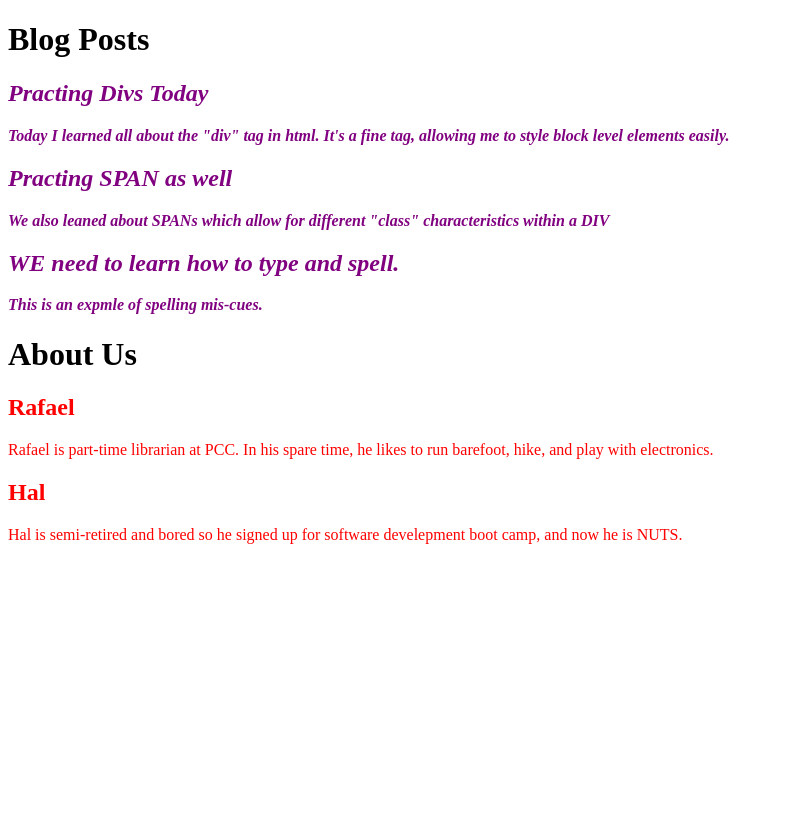
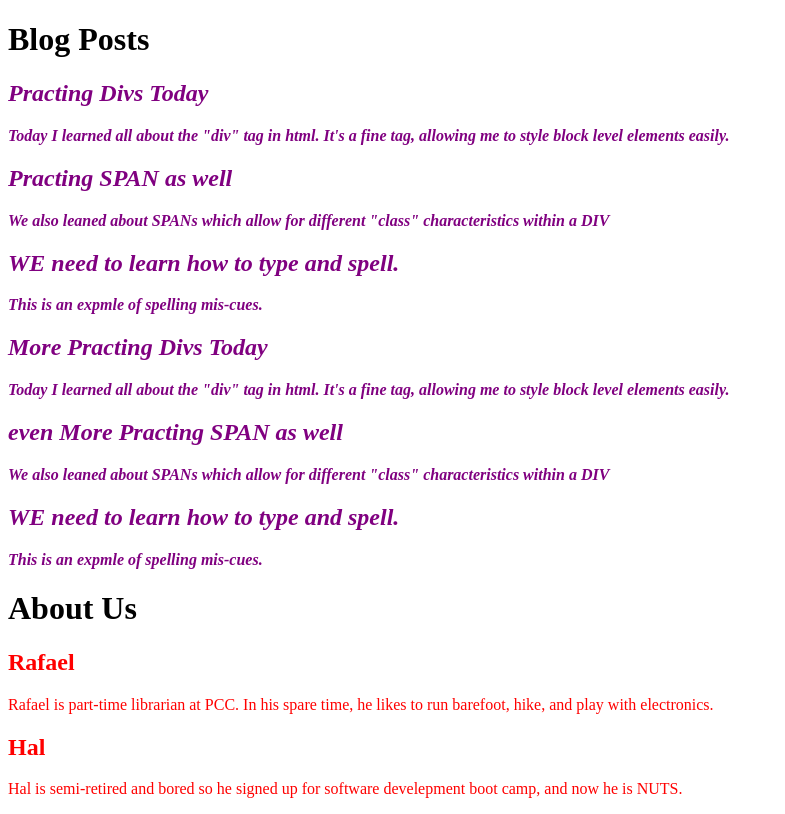
Before and after one commit to doohinkus/blog, a plain HTML site: page index.html in a window 1280 px wide. Shown: the whole page, without its empty margins (0-785 px from the left). Drawn offline with Linux system fonts and the light colour scheme.

Commit message:
add margin to top and bottom of the posts

```diff
--- a/css/styles.css
+++ b/css/styles.css
@@ -2,6 +2,8 @@
   font-style: italic;
   font-weight: bold;
   color: purple;
+  margin-top: 10px;
+  margin-bottom: 10px;
 }
 .about{
   font-style: normal;
--- a/index.html
+++ b/index.html
@@ -18,6 +18,18 @@
       <p>This is an expmle of spelling mis-cues.</p>
     </div>
 
+    <div class="post">
+      <h2>More Practing Divs Today </h2>
+      <p>Today I learned all about the "div" tag in html. It's a fine tag, allowing me to style block level elements easily.</p>
+
+
+      <h2>even More Practing SPAN as well</h2>
+      <p>We also leaned about SPANs which allow for different "class" characteristics within a DIV</p>
+
+      <h2>WE need to learn how to type and spell.</h2>
+      <p>This is an expmle of spelling mis-cues.</p>
+    </div>
+
     <h1>About Us</h1>
 
     <div class="about">
```
